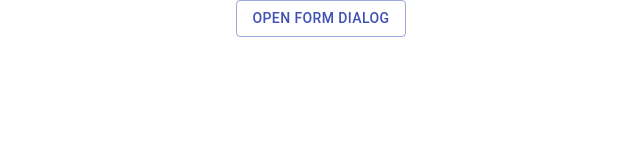
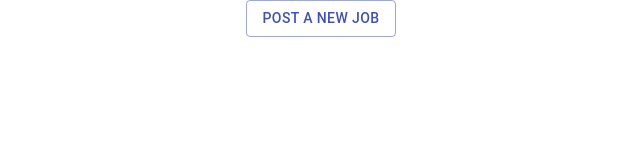
Before and after one commit to Droom-5-Build-Week/Front-End, a React (Create React App) app: page / in a window 1280 px wide. Shown: the top 160 px of the page, without its empty margins (319-959 px from the left). Built offline with nearby package versions, Linux system fonts and the light colour scheme.

Commit message:
button text change

```diff
--- a/src/components/NewJobDialog.js
+++ b/src/components/NewJobDialog.js
@@ -51,7 +51,7 @@ export default function NewJobDialog() {
   return (
     <div>
       <Button variant="outlined" color="primary" onClick={handleClickOpen}>
-        Open form dialog
+        Post a new Job
       </Button>
       <Dialog open={open} onClose={handleClose} aria-labelledby="form-dialog-title" fullWidth='false' maxWidth='md'>
         <DialogTitle id="form-dialog-title">Create a New Job</DialogTitle>
```
